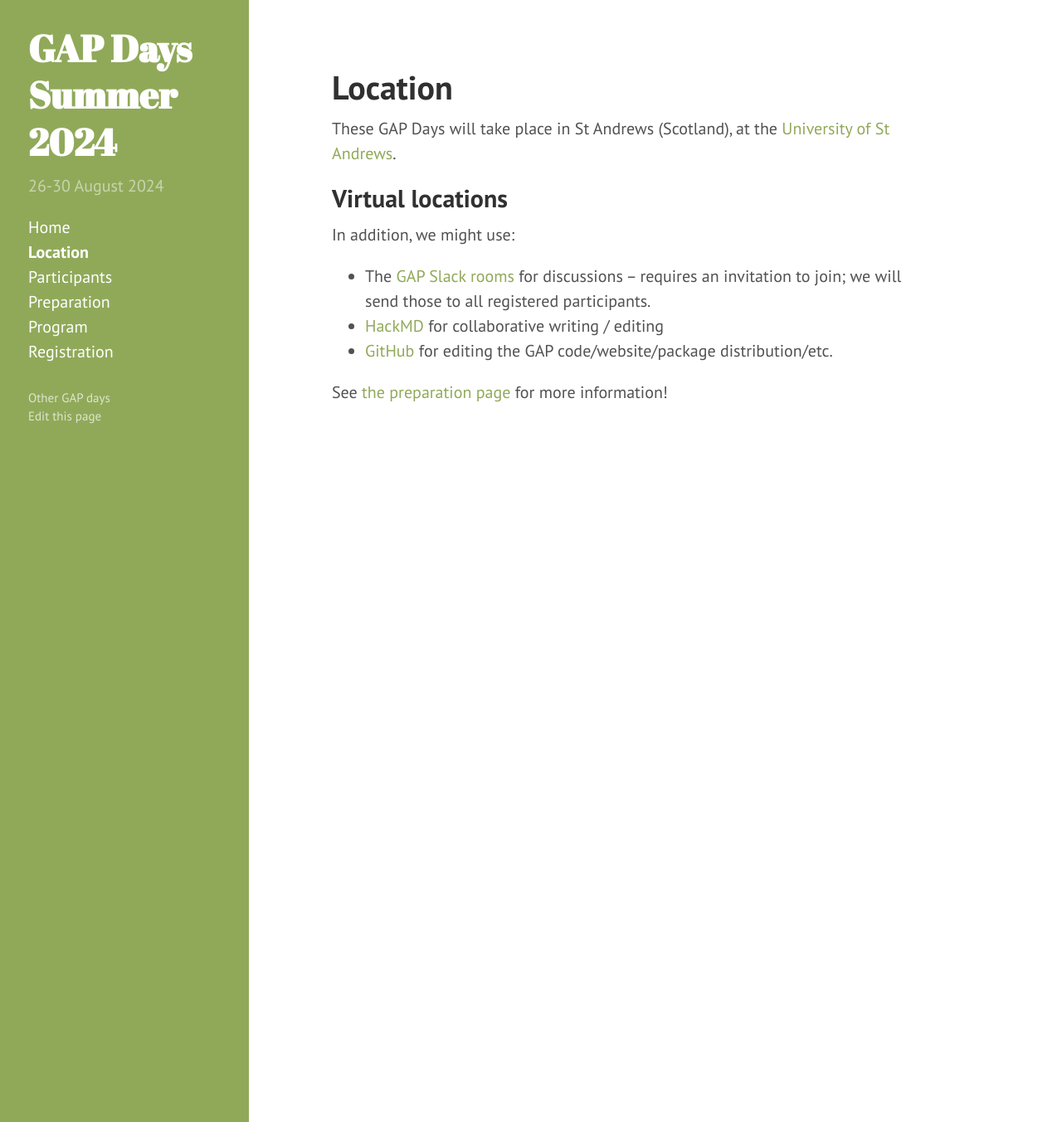
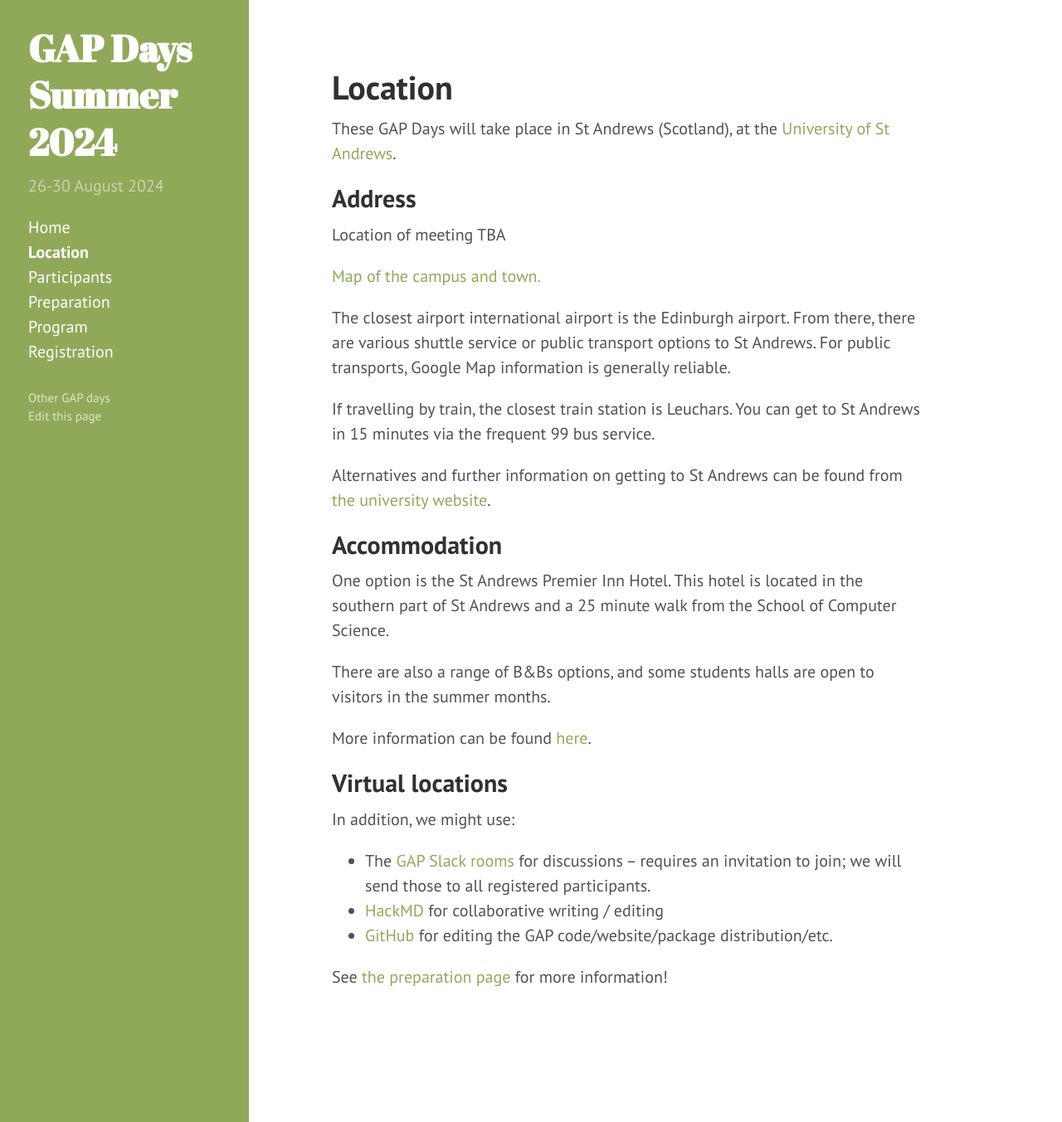
Before and after one commit to gapdays/gapdays2024-summer, a Jekyll site: the page built from location.md, in a window 1280 px wide and 1353 px high. Shown: the whole window at 83% size. Built offline with Jekyll 4.4.1, drawn with Linux system fonts in a browser that asks for light colours.

Commit message:
added travel and accomm

```diff
--- a/location.md
+++ b/location.md
@@ -5,9 +5,12 @@ title: Location
 These GAP Days will take place in St Andrews (Scotland),
 at the [University of St Andrews](https://st-andrews.ac.uk).
 
-<!--
+
 ## Address
 
+Location of meeting TBA
+
+<!--
 <a href="https://www.openstreetmap.org/#map=19/49.42347/7.75387">
 Gottlieb-Daimler-Straße 48<br>
 67663 Kaiserslautern<br>
@@ -20,25 +23,32 @@ The meeting takes place in building 48 in floor 4 (which is the second above gro
 - room 419: secondary room
 - room 430: office of Max Horn
 - online / hybrid: [Gather.town meeting room](https://app.gather.town/app/8v9jQV7Yeftv5bz1/GAPDays)
-
-[Map of the campus.](https://rptu.de/fileadmin/prum/02_Downloads/Lageplan/RPTU_Lageplan_KL__August_2023.pdf)
-
-If you come by bus, exit at "Uni Zentral" and walk down the stairs.
-<img src="{{ site.baseurl }}/public/campus_rptu.jpg" />
 -->
 
-<!--
+[Map of the campus and town.](https://www.st-andrews.ac.uk/media/university/maps/wwwmap.pdf)
+
+The closest airport international airport is the Edinburgh airport. From there, there are various shuttle service or public transport options to St Andrews. For public transports, Google Map information is generally reliable.
+
+If travelling by train, the closest train station is Leuchars. You can get to St Andrews in 15 minutes via the frequent 99 bus service.
+
+Alternatives and further information on getting to St Andrews can be found from [the university website](https://www.st-andrews.ac.uk/visiting/travel/).
+
 
 ## Accommodation
 
-TODO: recommend some hotels
- -->
+One option is the St Andrews Premier Inn Hotel. This hotel is located in the southern part of St Andrews and a 25 minute walk from the School of Computer Science.
+
+There are also a range of B&Bs options, and some students halls are open to visitors in the summer months.
+
+More information can be found [here](https://www.st-andrews.ac.uk/visiting/accommodation/).
+
 
 <!--
 ## Restaurants
 
 TODO: recommend some restaurants
- -->
+-->
+
 
 ## Virtual locations
 
```
